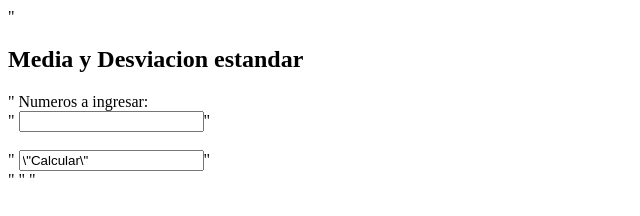
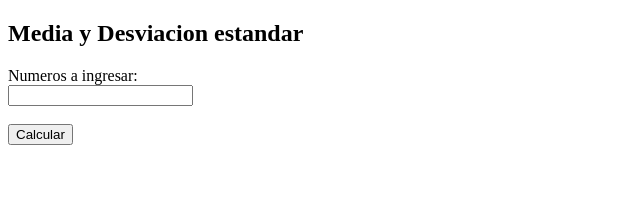
Before and after one commit to CarlosGomez380/arep-lab3, a plain HTML site: page index.html in a window 1280 px wide. Shown: the whole page, without its empty margins (0-640 px from the left). Drawn offline with Linux system fonts and the light colour scheme.

Commit message:
despliegue

```diff
--- a/index.html
+++ b/index.html
@@ -1,12 +1,12 @@
 <!DOCTYPE html>
 <html>
-    <body>"
+    <body>
         <h2>Media y Desviacion estandar</h2>
-        <form action=\"/results\">"
-            Numeros a ingresar:<br>"
-            <input type=\"text\" name=\"number\">"
-            <br><br>"
-            <input type=\"submit\" value=\"Calcular\">"
-        </form>"
-    </body>"
-</html>"
+        <form action=\"/results\">
+            Numeros a ingresar:<br>
+            <input type="text" name="number">
+            <br><br>
+            <input type="submit" value="Calcular">
+        </form>
+    </body>
+</html>
```
